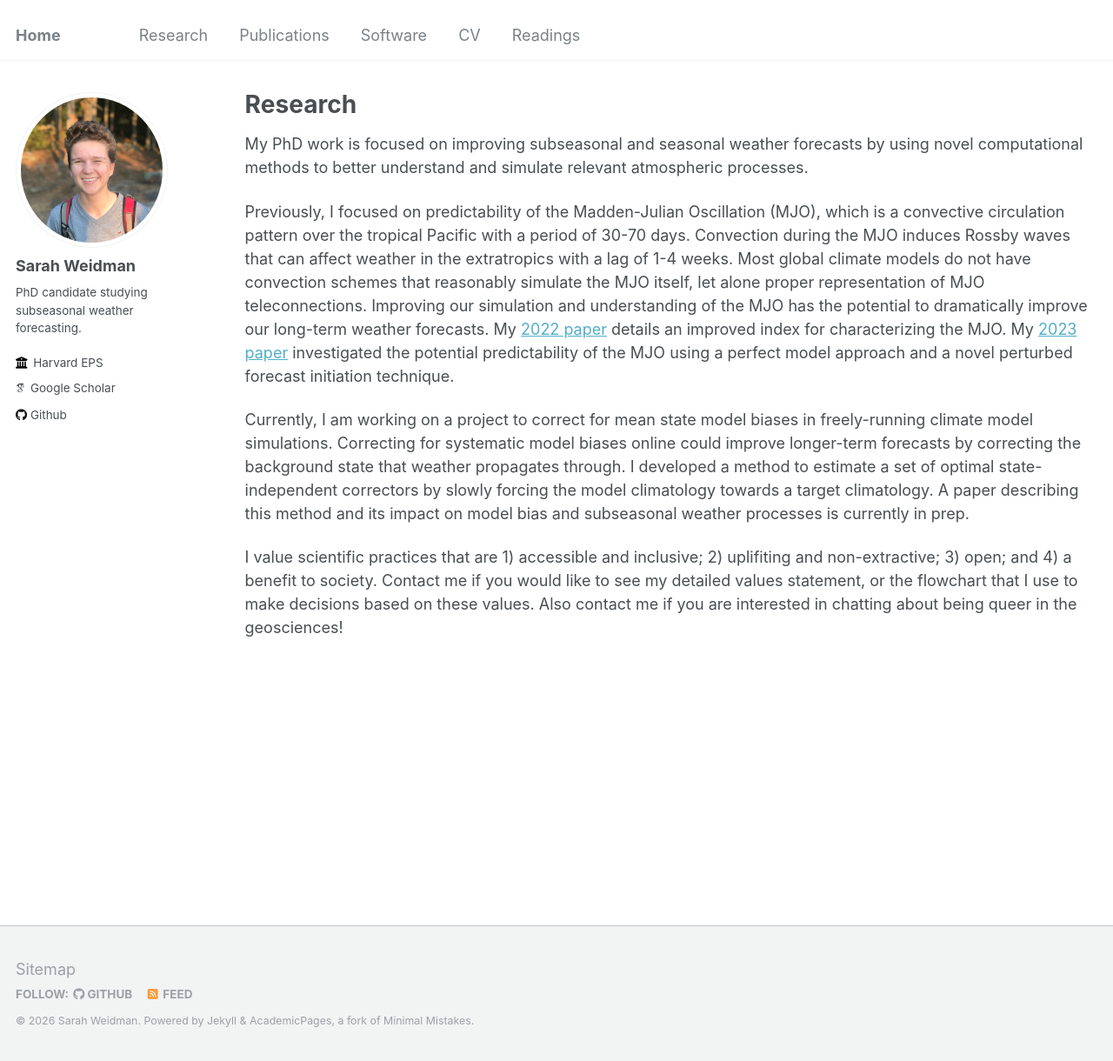
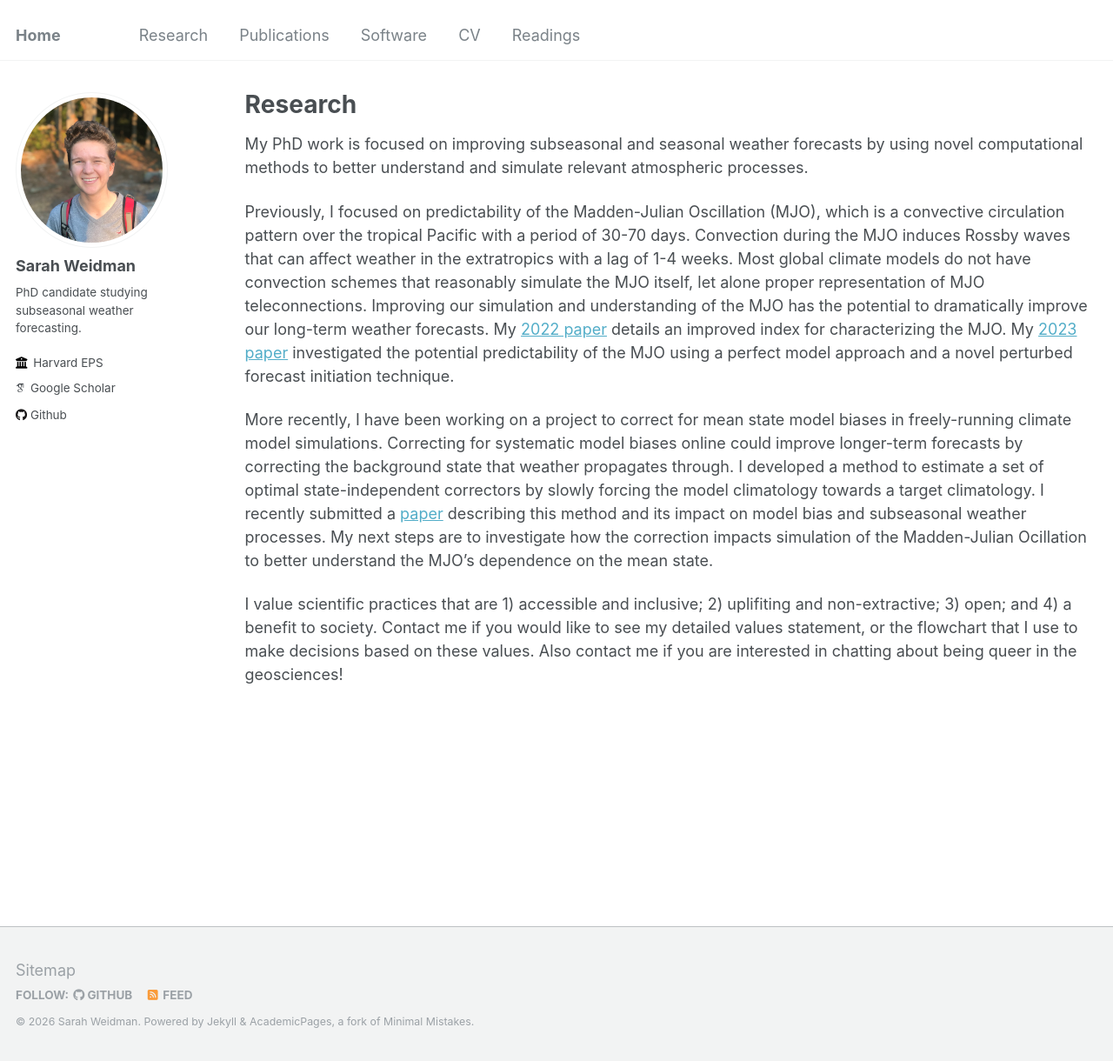
Before and after one commit to sweidy/sweidy.github.io, a Jekyll site: the page built from _pages/research.md, in a window 1280 px wide and 1220 px high. Shown: the whole window at 87% size. Built offline with Jekyll 4.4.1, drawn with Linux system fonts in a browser that asks for light colours; some web fonts are replaced.

Commit message:
adding new paper

```diff
--- a/_pages/research.md
+++ b/_pages/research.md
@@ -10,6 +10,6 @@ My PhD work is focused on improving subseasonal and seasonal weather forecasts b
 
 Previously, I focused on predictability of the Madden-Julian Oscillation (MJO), which is a convective circulation pattern over the tropical Pacific with a period of 30-70 days. Convection during the MJO induces Rossby waves that can affect weather in the extratropics with a lag of 1-4 weeks. Most global climate models do not have convection schemes that reasonably simulate the MJO itself, let alone proper representation of MJO teleconnections. Improving our simulation and understanding of the MJO has the potential to dramatically improve our long-term weather forecasts. My [2022 paper](https://doi.org/10.1029/2022GL099998) details an improved index for characterizing the MJO. My [2023 paper](https://doi.org/10.1029/2023GL105705) investigated the potential predictability of the MJO using a perfect model approach and a novel perturbed forecast initiation technique.
 
-Currently, I am working on a project to correct for mean state model biases in freely-running climate model simulations. Correcting for systematic model biases online could improve longer-term forecasts by correcting the background state that weather propagates through. I developed a method to estimate a set of optimal state-independent correctors by slowly forcing the model climatology towards a target climatology. A paper describing this method and its impact on model bias and subseasonal weather processes is currently in prep.
+More recently, I have been working on a project to correct for mean state model biases in freely-running climate model simulations. Correcting for systematic model biases online could improve longer-term forecasts by correcting the background state that weather propagates through. I developed a method to estimate a set of optimal state-independent correctors by slowly forcing the model climatology towards a target climatology. I recently submitted a [paper](https://sweidy.github.io/files/empirical_correction_weidman.pdf) describing this method and its impact on model bias and subseasonal weather processes. My next steps are to investigate how the correction impacts simulation of the Madden-Julian Ocillation to better understand the MJO's dependence on the mean state.
 
 I value scientific practices that are 1) accessible and inclusive; 2) uplifiting and non-extractive; 3) open; and 4) a benefit to society. Contact me if you would like to see my detailed values statement, or the flowchart that I use to make decisions based on these values. Also contact me if you are interested in chatting about being queer in the geosciences!
```
Also changed, not shown: _pages/cv.md (+1 -1 lines), _pages/publications.md (+2 -0 lines), 3 other files.
